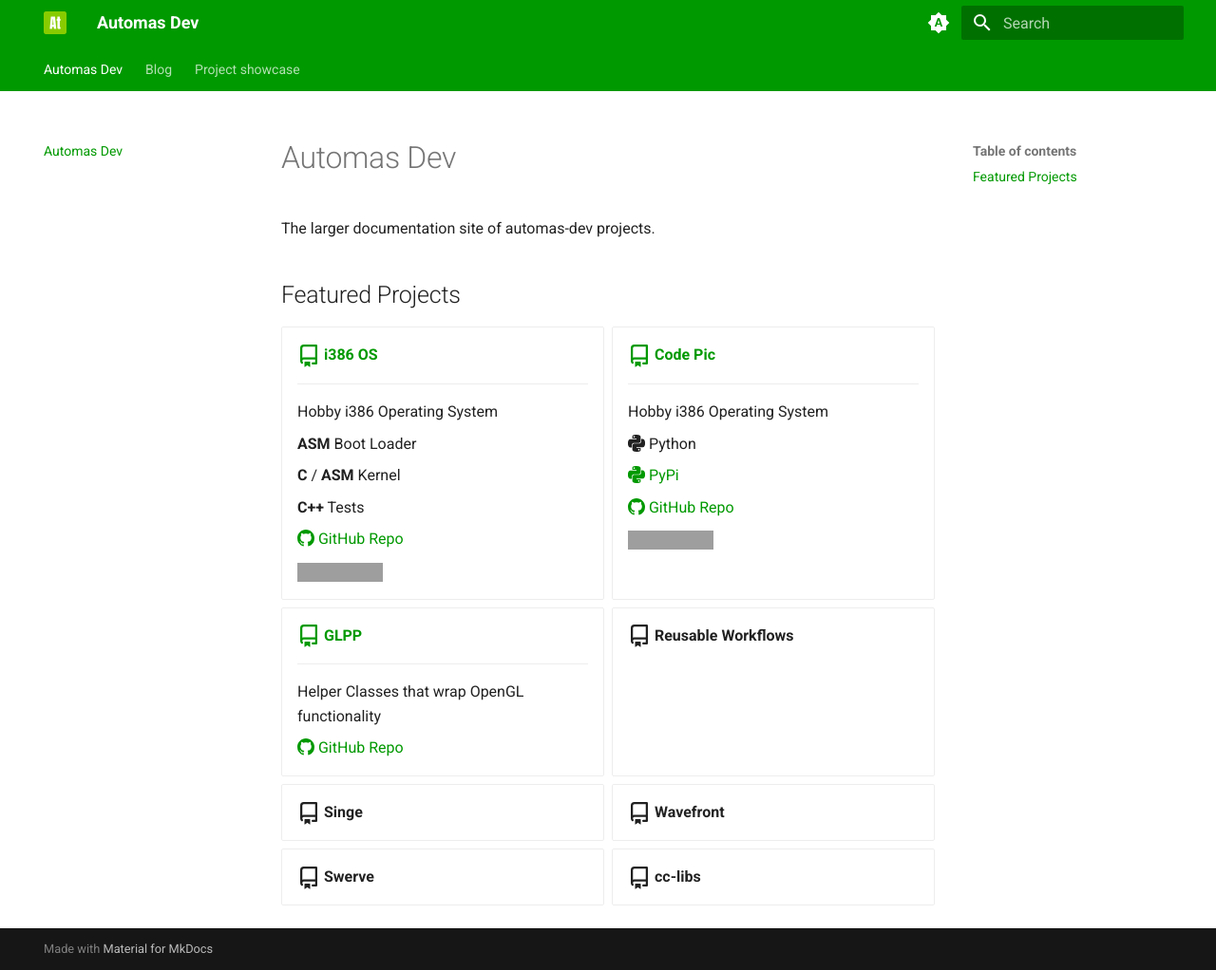
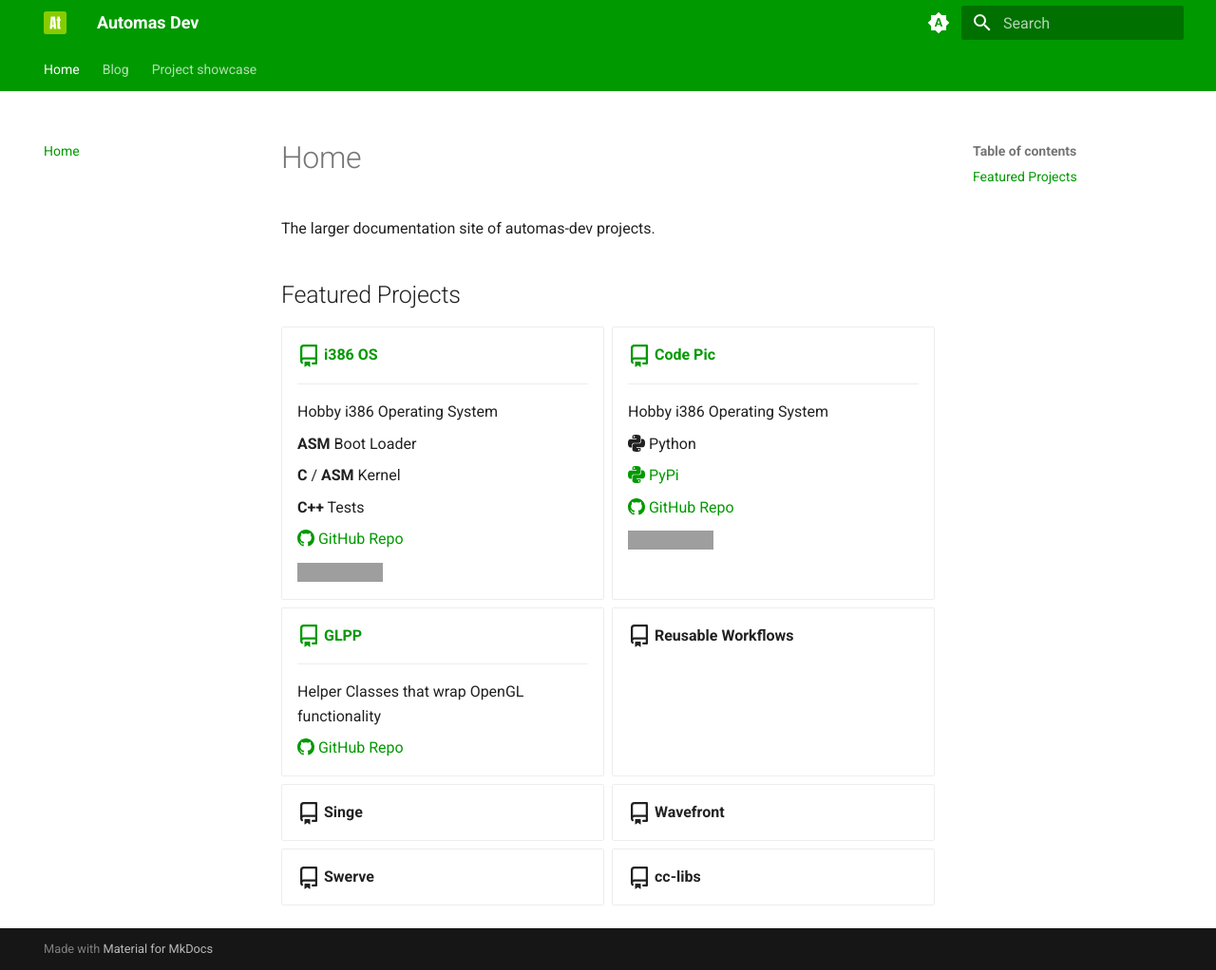
Before and after one commit to automas-dev/automas-dev.github.io, an MkDocs documentation site: the page built from docs/index.md, in a window 1280 px wide and 1022 px high. Shown: the whole window at 95% size. Built offline with MkDocs 1.6.1 and Material for MkDocs 9.7.7, drawn with Linux system fonts in a browser that asks for light colours; grey boxes are pictures that could not be loaded.

Commit message:
Rename index to home (#3)

```diff
--- a/docs/index.md
+++ b/docs/index.md
@@ -1,4 +1,4 @@
-# Automas Dev
+# Home
 
 The larger documentation site of automas-dev projects.
 
```
